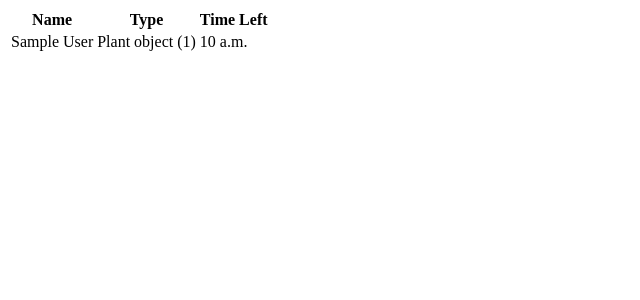
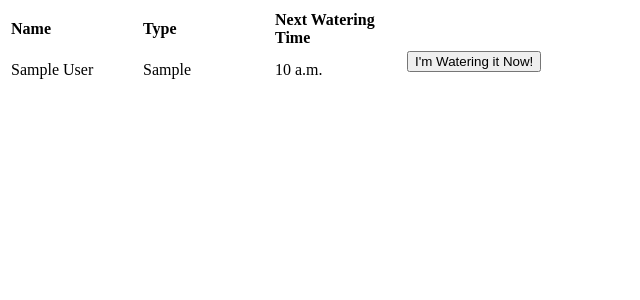
Before and after one commit to gstlaurent/The-A-Team, a Django app: page /waterplants/ in a window 1280 px wide. Shown: the top 300 px of the page, without its empty margins (0-640 px from the left). Run offline with Django 3.2, Linux system fonts and the light colour scheme; tables that the repository leaves empty hold one stand-in row (values such as "Sample post").

Commit message:
Added Watering action

```diff
--- a/plants/plants/urls.py
+++ b/plants/plants/urls.py
@@ -7,4 +7,6 @@ urlpatterns = patterns('',
     # url(r'^blog/', include('blog.urls')),
     url(r'^waterplants/', include('waterplants.urls')),
     url(r'^admin/', include(admin.site.urls)),
+
+
 )
--- a/plants/waterplants/templates/waterplants/index.html
+++ b/plants/waterplants/templates/waterplants/index.html
@@ -1,14 +1,30 @@
-<table>
+<table style="text-align: left">
+  <col width="130">
+  <col width="130">
+  <col width="130">
   <tr>
     <th>Name</th>
     <th>Type</th>
-    <th>Time Left</th>
+    <th>Next Watering Time</th>
   </tr>
   <tr>
     {% for plant in myplants %}
       <td>{{ plant.name }}</td>
-      <td>{{ plant.plantType }}</td>
+      <td>{{ plant.plantType.type }}</td>
       <td>{{ plant.nextWaterTime }}</td>
+      <td>
+        <form action="{% url 'waterplant' plant.id %}" method="post">
+          <input type="submit" value="I'm Watering it Now!"/>
+        <form>
+      </td>
     {% endfor %}
   </tr>
 </table>
+
+<!-- <form>
+    {% for plant in planttypes %}
+        <option value="name">{{ plant.type }}</option>
+    {% endfor %}
+</form>
+
+ -->
--- a/plants/waterplants/urls.py
+++ b/plants/waterplants/urls.py
@@ -3,5 +3,6 @@ from django.conf.urls import patterns, url
 from waterplants import views
 
 urlpatterns = patterns('',
+    url(r'^waterplant/(?P<userplant_id>\d+)/$', views.index, name='waterplant'),
     url(r'^$', views.index, name='index'),
 )
--- a/plants/waterplants/views.py
+++ b/plants/waterplants/views.py
@@ -11,7 +11,10 @@ def index(request):
     context = RequestContext(request, { 'myplants': myplants, 'planttypes': planttypes} )
     return HttpResponse(template.render(context))
 
-# def waterplant(request):
+
+# This is just a stub:
+def waterplant(request, userplant_id):
+    return HttpResponse("You watered userplant %s." % UserPlants.get(userplant_id).name)
 
 
 # def addplant(request):
```
